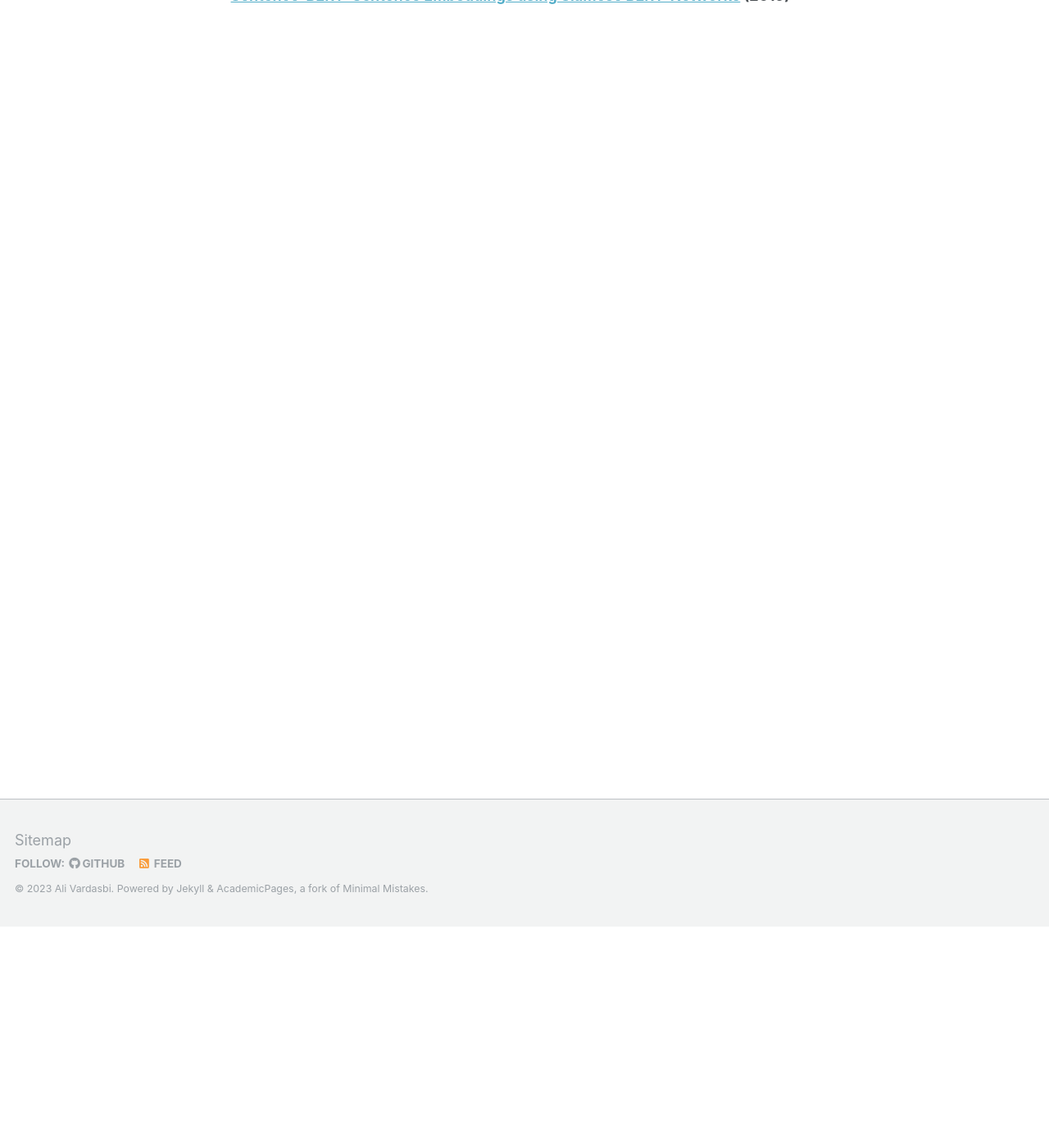
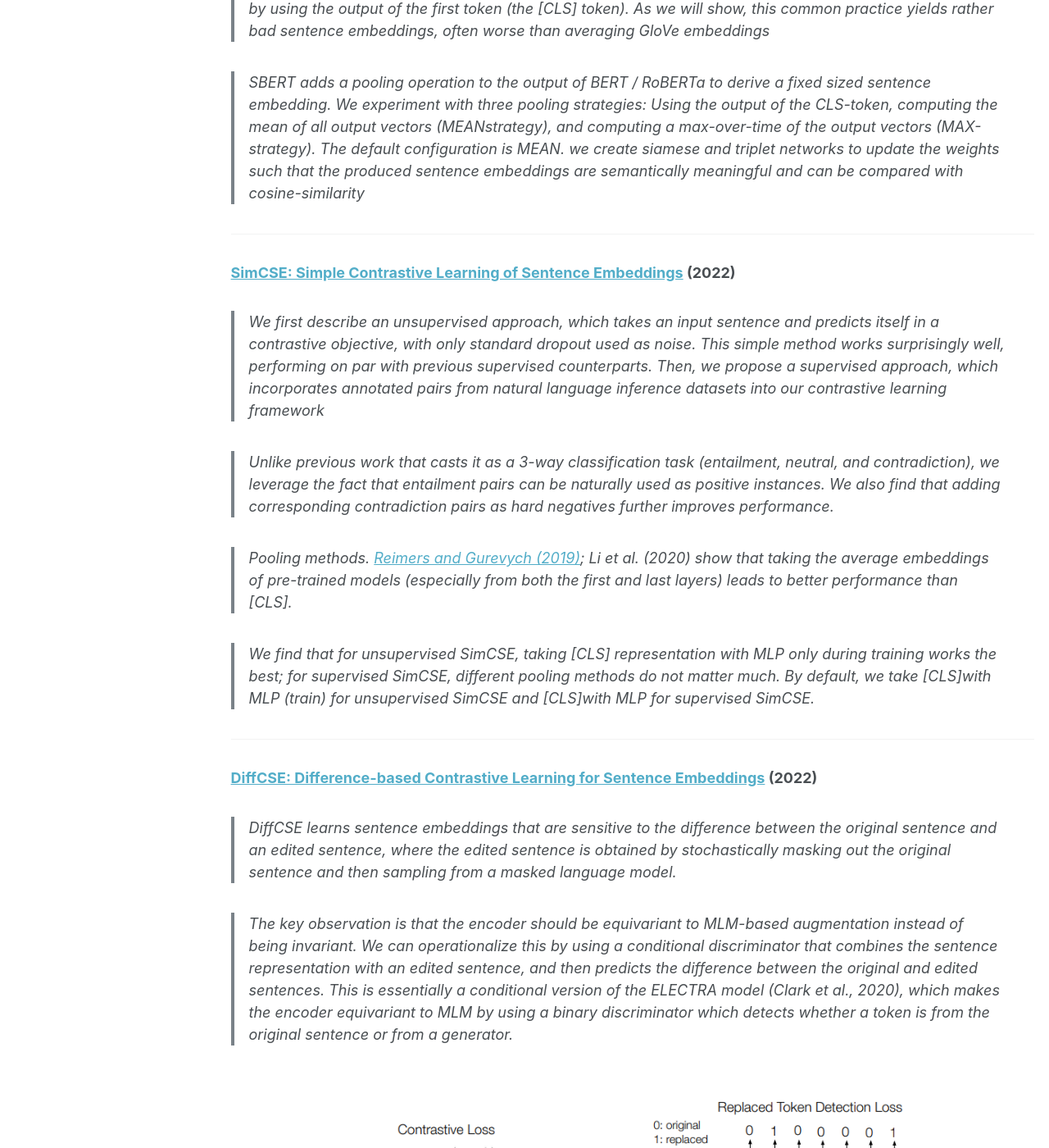
Before and after one commit to AliVard/AliVard.github.io, a Jekyll site: the page built from _pages/readings/sber.md, in a window 1280 px wide and 1400 px high, scrolled down 270 px. Shown: the whole window at 82% size. Built offline with Jekyll 4.4.1, drawn with Linux system fonts in a browser that asks for light colours; some of the changed text lies outside the part shown.

Commit message:
new material

```diff
--- a/_pages/readings/sber.md
+++ b/_pages/readings/sber.md
@@ -1,6 +1,6 @@
 ---
 layout: archive
-title: "Ali's readings"
+title: " Sentence Transformer"
 permalink: /readings/sber/
 author_profile: false
 sidebar: toc
@@ -8,9 +8,80 @@ redirect_from:
   - /readings/sber.html
 ---
 
-## Sentence Transformer
 
 ### [Sentence-BERT: Sentence Embeddings using Siamese BERT-Networks](https://arxiv.org/pdf/1908.10084.pdf) (2019)
 
+> The most commonly
+used approach is to average the BERT output layer
+(known as BERT embeddings) or by using the output of the first token (the [CLS] token). As we
+will show, this common practice yields rather bad
+sentence embeddings, often worse than averaging
+GloVe embeddings
+
+> SBERT adds a pooling operation to the output
+of BERT / RoBERTa to derive a fixed sized sentence embedding.
+We experiment with three pooling strategies: Using the output of the CLS-token,
+computing the mean of all output vectors (MEANstrategy), and computing a max-over-time of the
+output vectors (MAX-strategy). The default configuration is MEAN.
+we create siamese and triplet networks to update the weights such that the produced
+sentence embeddings are semantically meaningful
+and can be compared with cosine-similarity
+
+
+---
+### [SimCSE: Simple Contrastive Learning of Sentence Embeddings](https://arxiv.org/pdf/2104.08821.pdf) (2022)
+
+> We first describe an unsupervised approach,
+which takes an input sentence and predicts
+itself in a contrastive objective, with only
+standard dropout used as noise. This simple
+method works surprisingly well, performing
+on par with previous supervised counterparts.
+Then, we propose a supervised approach, which incorporates annotated
+pairs from natural language inference datasets
+into our contrastive learning framework
+
+> Unlike previous work that casts
+it as a 3-way classification task (entailment, neutral, and contradiction), we leverage the fact that
+entailment pairs can be naturally used as positive
+instances. We also find that adding corresponding contradiction pairs as hard negatives further
+improves performance.
+
+> Pooling methods. [Reimers and Gurevych (2019)](#sentence-bert-sentence-embeddings-using-siamese-bert-networks-2019);
+Li et al. (2020) show that taking the average embeddings of pre-trained models (especially from
+both the first and last layers) leads to better performance than [CLS].
+
+> We find
+that for unsupervised SimCSE, taking [CLS] representation with MLP only during training works
+the best; for supervised SimCSE, different pooling
+methods do not matter much. By default, we take
+[CLS]with MLP (train) for unsupervised SimCSE
+and [CLS]with MLP for supervised SimCSE.
+
+
+---
+### [DiffCSE: Difference-based Contrastive Learning for Sentence Embeddings](https://arxiv.org/abs/2204.10298) (2022)
+
+> DiffCSE learns sentence
+embeddings that are sensitive to the difference
+between the original sentence and an edited
+sentence, where the edited sentence is obtained by stochastically masking out the original sentence and then sampling from a masked
+language model.
+
+> The key observation is that the
+encoder should be equivariant to MLM-based augmentation instead of being invariant. We can operationalize this by using a conditional discriminator
+that combines the sentence representation with an
+edited sentence, and then predicts the difference
+between the original and edited sentences. This
+is essentially a conditional version of the ELECTRA model (Clark et al., 2020), which makes the
+encoder equivariant to MLM by using a binary discriminator which detects whether a token is from
+the original sentence or from a generator.
+
+![DiffCSE model arch](../../images/Screenshot 2023-12-28 at 15.17.01.png)
+
 <!-- ---
 ### []() () -->
+<!-- ---
+### []() () -->
+<!-- ---
+### []() () -->
```
Also changed, not shown: _pages/readings/ltr.md (+3 -5 lines), _pages/readings/rag.md (+1 -2 lines), images/Screenshot 2023-12-28 at 15.17.01.png (added).
